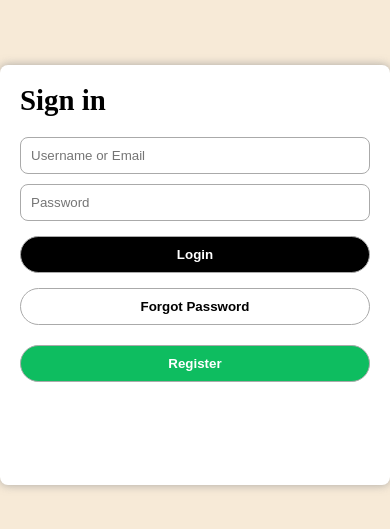
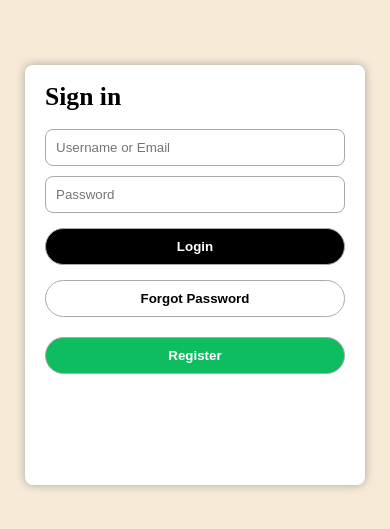
Before and after one commit to erdem-muhammed/Final-Project, a Vue app in the folder frontend/: page /#/login in a window 390 px wide. Shown: the part 147-676 px from the top of the page. Built offline with nearby package versions, Linux system fonts and the light colour scheme.

Commit message:
added style max-width 480px

```diff
--- a/frontend/src/components/login.vue
+++ b/frontend/src/components/login.vue
@@ -76,9 +76,15 @@ export default {
     border: 1px solid #aaa;
 }
 @media only screen and (max-width: 768px) {
-    .loginBox{
+    .loginBox {
         width: 360px;
         font-size: 0.9em;
     }
 }
+@media only screen and (max-width: 480px) {
+    .loginBox {
+        width: 300px;
+        font-size: 0.8em;
+    }
+}
 </style>
```
